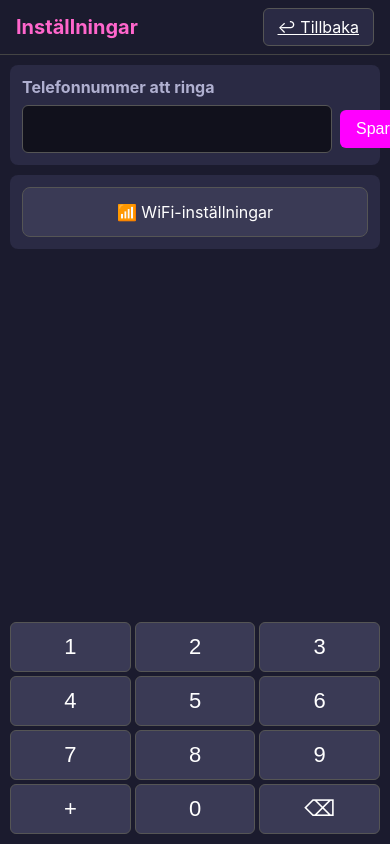
After one commit to B2elks/mood-plotter, a Flask app: page /settings in a window 390 px wide. The commit adds this page. Run offline with Flask 3, Linux system fonts and the light colour scheme; data that the repository does not hold is empty.

Commit message:
feat: phone-number change + call-trigger button on kiosk LCD
Server side:
- phone_state.py: mutable phone storage in JSON, survives restarts
- /api/phone GET/PUT (PI_TOKEN auth) — view/change number from Pi
- /trigger now reads phone_state instead of static config.USER_PHONE_NUMBER

Pi-kiosk:
- Gallery view gets a big bottom-right "🛎️ Ring" floating button —
  POSTs to /api/trigger (which proxies to server with PI_TOKEN).
- Settings page (gear icon top-right) with phone-number input + a
  numeric on-screen keyboard. Saves via PUT /api/phone.
- mood-plotter-wifi.service now loads /home/pi/mood-plotter/.env so
  PI_TOKEN + SERVER_URL are available to the Flask app.

Co-Authored-By: Claude Opus 4.7 (1M context) <noreply@anthropic.com>

```diff
--- /dev/null
+++ b/pi/kiosk/templates/settings.html
@@ -0,0 +1,165 @@
+<!DOCTYPE html>
+<html lang="sv">
+<head>
+<meta charset="utf-8">
+<meta name="viewport" content="width=device-width,initial-scale=1,user-scalable=no">
+<title>Installningar</title>
+<style>
+  :root {
+    --bg: #1b1b2e;
+    --card: #2a2a44;
+    --accent: #ff66cc;
+    --accent-strong: #ff00ff;
+    --text: #ffffff;
+    --muted: #b0b0d0;
+    --key: #3a3a55;
+    --key-active: #5a5a80;
+  }
+  html, body {
+    margin: 0; padding: 0; height: 100%;
+    font-family: -apple-system, "Helvetica Neue", sans-serif;
+    background: var(--bg); color: var(--text);
+    overflow: hidden;
+    -webkit-tap-highlight-color: transparent;
+    user-select: none;
+  }
+  body { display: flex; flex-direction: column; }
+  header {
+    padding: 8px 16px;
+    display: flex; align-items: center; justify-content: space-between;
+    border-bottom: 1px solid #444;
+  }
+  header h1 { font-size: 20px; margin: 0; color: var(--accent); }
+  .topbtn {
+    background: var(--card); border: 1px solid #555; color: var(--text);
+    padding: 8px 14px; border-radius: 6px; font-size: 16px;
+  }
+  main { flex: 1; overflow: hidden; display: flex; flex-direction: column; padding: 10px; gap: 10px; }
+  section {
+    background: var(--card); border-radius: 8px; padding: 12px;
+  }
+  section h2 { margin: 0 0 8px 0; font-size: 16px; color: var(--muted); }
+  .row { display: flex; align-items: center; gap: 8px; }
+  #phone-input {
+    flex: 1; padding: 10px; font-size: 22px;
+    border-radius: 6px; border: 1px solid #555;
+    background: #11111c; color: white;
+    letter-spacing: 1px; outline: none;
+  }
+  .btn-primary {
+    background: var(--accent-strong); color: white;
+    padding: 10px 16px; font-size: 16px;
+    border: 0; border-radius: 6px;
+  }
+  .link-row { display: flex; gap: 10px; flex-wrap: wrap; }
+  .link-row a {
+    flex: 1; text-align: center;
+    background: var(--key); color: white; text-decoration: none;
+    padding: 14px; border-radius: 8px; font-size: 16px;
+    border: 1px solid #555;
+  }
+
+  /* Number keyboard */
+  #kb { display: flex; flex-direction: column; gap: 4px; margin-top: auto; }
+  .kb-row { display: flex; gap: 4px; justify-content: center; }
+  .kb-row button {
+    flex: 1; min-height: 50px; font-size: 22px;
+    background: var(--key); color: var(--text);
+    border: 1px solid #555; border-radius: 6px;
+  }
+  .kb-row button:active { background: var(--key-active); }
+
+  #toast {
+    display: none;
+    position: fixed; left: 50%; bottom: 18px;
+    transform: translateX(-50%);
+    padding: 10px 16px; border-radius: 8px;
+    background: var(--card);
+    font-size: 16px;
+    box-shadow: 0 2px 8px rgba(0,0,0,0.5);
+  }
+  #toast.show { display: block; }
+</style>
+</head>
+<body>
+<header>
+  <h1>Inställningar</h1>
+  <a class="topbtn" href="/">&#8617; Tillbaka</a>
+</header>
+<main>
+  <section>
+    <h2>Telefonnummer att ringa</h2>
+    <div class="row">
+      <input id="phone-input" type="tel" value="{{ current_phone }}" inputmode="tel" autocomplete="off">
+      <button id="save-btn" class="btn-primary">Spara</button>
+    </div>
+  </section>
+
+  <section class="link-row">
+    <a href="/wifi-setup">📶 WiFi-inställningar</a>
+  </section>
+
+  <div id="kb"></div>
+</main>
+<div id="toast"></div>
+
+<script>
+const phoneInput = document.getElementById('phone-input');
+const toast = document.getElementById('toast');
+
+function showToast(msg, ms=2500) {
+  toast.textContent = msg;
+  toast.classList.add('show');
+  if (ms) setTimeout(() => toast.classList.remove('show'), ms);
+}
+
+// Numeric keyboard
+const ROWS = [
+  ['1','2','3'],
+  ['4','5','6'],
+  ['7','8','9'],
+  ['+','0','⌫'],
+];
+const kb = document.getElementById('kb');
+for (const row of ROWS) {
+  const div = document.createElement('div');
+  div.className = 'kb-row';
+  for (const k of row) {
+    const b = document.createElement('button');
+    b.textContent = k;
+    b.addEventListener('click', () => {
+      if (k === '⌫') {
+        phoneInput.value = phoneInput.value.slice(0, -1);
+      } else {
+        phoneInput.value += k;
+      }
+    });
+    div.appendChild(b);
+  }
+  kb.appendChild(div);
+}
+
+document.getElementById('save-btn').addEventListener('click', async () => {
+  const phone = phoneInput.value.trim();
+  if (!phone) { showToast('Tomt nummer'); return; }
+  showToast('Sparar...', 0);
+  try {
+    const res = await fetch('/api/phone', {
+      method: 'PUT',
+      headers: {'Content-Type': 'application/json'},
+      body: JSON.stringify({phone}),
+    });
+    const data = await res.json();
+    if (res.ok && data.ok) {
+      phoneInput.value = data.phone;
+      showToast('Sparat: ' + data.phone);
+    } else {
+      showToast('Fel: ' + (data.error || res.status));
+    }
+  } catch (e) {
+    showToast('Fel: ' + e.message);
+  }
+});
+</script>
+</body>
+</html>
--- a/pi/kiosk/wifi_app.py
+++ b/pi/kiosk/wifi_app.py
@@ -1,20 +1,28 @@
-"""Local Flask-app pa Pi:n. Visar WiFi-setup om ingen anslutning, annars
-embed:ar mood-plotter-galleriet. Drivs via Chromium-kiosk pa LCD:n.
+"""Local Flask-app pa Pi:n.
+
+- Visar WiFi-setup om ingen anslutning
+- Annars embed:ar mood-plotter-galleriet + en knapp att trigga samtal direkt
+- Inställningsmeny dar man kan byta telefonnummer (proxas till servern)
 """
 import json
 import os
 import subprocess
 import time
+import urllib.error
+import urllib.request
 
 from flask import Flask, jsonify, redirect, render_template, request
 
 app = Flask(__name__)
 
-GALLERY_URL = os.environ.get("GALLERY_URL", "https://moodplotter.skyttberg.nu/")
+SERVER_URL = os.environ.get("SERVER_URL", "https://moodplotter.skyttberg.nu").rstrip("/")
+GALLERY_URL = os.environ.get("GALLERY_URL", f"{SERVER_URL}/")
+PI_TOKEN = os.environ.get("PI_TOKEN", "")
 
 
+# === Subprocess-hjalpare ===
+
 def _run(cmd: list[str], timeout: int = 10) -> tuple[int, str, str]:
-    """Kor en kommando, returnera (returncode, stdout, stderr)."""
     try:
         p = subprocess.run(cmd, capture_output=True, text=True, timeout=timeout)
         return p.returncode, p.stdout, p.stderr
@@ -22,8 +30,35 @@ def _run(cmd: list[str], timeout: int = 10) -> tuple[int, str, str]:
         return -1, "", str(e)
 
 
+# === Server-anrop (med PI_TOKEN) ===
+
+def _server_request(method: str, path: str, body: dict | None = None) -> tuple[int, dict]:
+    """Anropa moodplotter-servern. Returnerar (status, json-body)."""
+    url = f"{SERVER_URL}{path}"
+    data = json.dumps(body).encode() if body is not None else None
+    headers = {"Authorization": f"Bearer {PI_TOKEN}"}
+    if data is not None:
+        headers["Content-Type"] = "application/json"
+    req = urllib.request.Request(url, data=data, headers=headers, method=method)
+    try:
+        with urllib.request.urlopen(req, timeout=10) as resp:
+            text = resp.read().decode()
+            try:
+                return resp.status, json.loads(text)
+            except Exception:
+                return resp.status, {"raw": text}
+    except urllib.error.HTTPError as e:
+        try:
+            return e.code, json.loads(e.read().decode())
+        except Exception:
+            return e.code, {"error": str(e)}
+    except Exception as e:
+        return 0, {"error": str(e)}
+
+
+# === WiFi via nmcli ===
+
 def is_online() -> bool:
-    """Snabbcheck: har vi internet?"""
     code, out, _ = _run(["nmcli", "-t", "-f", "STATE", "general"], timeout=3)
     if code != 0:
         return False
@@ -31,7 +66,6 @@ def is_online() -> bool:
 
 
 def list_networks() -> list[dict]:
-    """Returnera lista av synliga WiFi-nat (unika SSID, starkaste signal forst)."""
     _run(["nmcli", "dev", "wifi", "rescan"], timeout=8)
     code, out, _ = _run(
         ["nmcli", "-t", "-f", "SSID,SIGNAL,SECURITY", "dev", "wifi", "list"],
@@ -39,10 +73,8 @@ def list_networks() -> list[dict]:
     )
     if code != 0:
         return []
-
     seen: dict[str, dict] = {}
     for line in out.splitlines():
-        # nmcli -t escapes ':' i SSID-fal med backslash; enkel split rackare for de flesta fall
         parts = line.split(":")
         if len(parts) < 3:
             continue
@@ -54,7 +86,6 @@ def list_networks() -> list[dict]:
         except ValueError:
             signal = 0
         security = parts[2].strip()
-        # Behall starkaste signal per SSID
         if ssid not in seen or signal > seen[ssid]["signal"]:
             seen[ssid] = {
                 "ssid": ssid,
@@ -65,7 +96,6 @@ def list_networks() -> list[dict]:
 
 
 def connect_wifi(ssid: str, password: str) -> tuple[bool, str]:
-    """Forsok ansluta till WiFi-nat. Returnerar (success, message)."""
     cmd = ["nmcli", "dev", "wifi", "connect", ssid]
     if password:
         cmd += ["password", password]
@@ -74,6 +104,8 @@ def connect_wifi(ssid: str, password: str) -> tuple[bool, str]:
         return True, out.strip() or "ansluten"
     return False, err.strip() or out.strip() or "okant fel"
 
+
+# === Routes ===
 
 @app.route("/")
 def index():
@@ -86,6 +118,15 @@ def index():
 def wifi_setup():
     return render_template("wifi_setup.html")
 
+
+@app.route("/settings")
+def settings():
+    status, body = _server_request("GET", "/api/phone")
+    current = body.get("phone", "") if status == 200 else ""
+    return render_template("settings.html", current_phone=current)
+
+
+# WiFi-API
 
 @app.route("/api/networks")
 def api_networks():
@@ -106,7 +147,6 @@ def api_connect():
         return jsonify({"ok": False, "error": "saknar SSID"}), 400
     ok, msg = connect_wifi(ssid, password)
     if ok:
-        # Vanta lite och dubbelcheck connectivity
         for _ in range(5):
             time.sleep(1)
             if is_online():
@@ -114,5 +154,26 @@ def api_connect():
     return jsonify({"ok": ok, "message": msg, "error": "" if ok else msg})
 
 
+# Server-proxy: trigger + phone-state
+
+@app.route("/api/trigger", methods=["POST"])
+def api_trigger():
+    status, body = _server_request("POST", "/trigger", body={"pi_id": "kiosk"})
+    return jsonify(body), status if status > 0 else 502
+
+
+@app.route("/api/phone", methods=["GET"])
+def api_phone_get():
+    status, body = _server_request("GET", "/api/phone")
+    return jsonify(body), status if status > 0 else 502
+
+
+@app.route("/api/phone", methods=["PUT"])
+def api_phone_set():
+    data = request.get_json(silent=True) or {}
+    status, body = _server_request("PUT", "/api/phone", body={"phone": data.get("phone", "")})
+    return jsonify(body), status if status > 0 else 502
+
+
 if __name__ == "__main__":
     app.run(host="127.0.0.1", port=5000)
--- a/server/config.py
+++ b/server/config.py
@@ -36,3 +36,4 @@ BASE_DIR = Path(__file__).parent
 AUDIO_DIR = BASE_DIR / "audio"
 CARDS_DIR = BASE_DIR / "cards"
 COOLDOWN_DB = BASE_DIR / "cooldown.db"
+PHONE_STATE = BASE_DIR / "phone_state.json"
```
Also changed, not shown: pi/kiosk/templates/gallery.html (+59 -9 lines), server/phone_state.py (added, +45 -0 lines), server/server.py (+26 -2 lines), tests/test_phone_state.py (added, +46 -0 lines), 3 other files.
